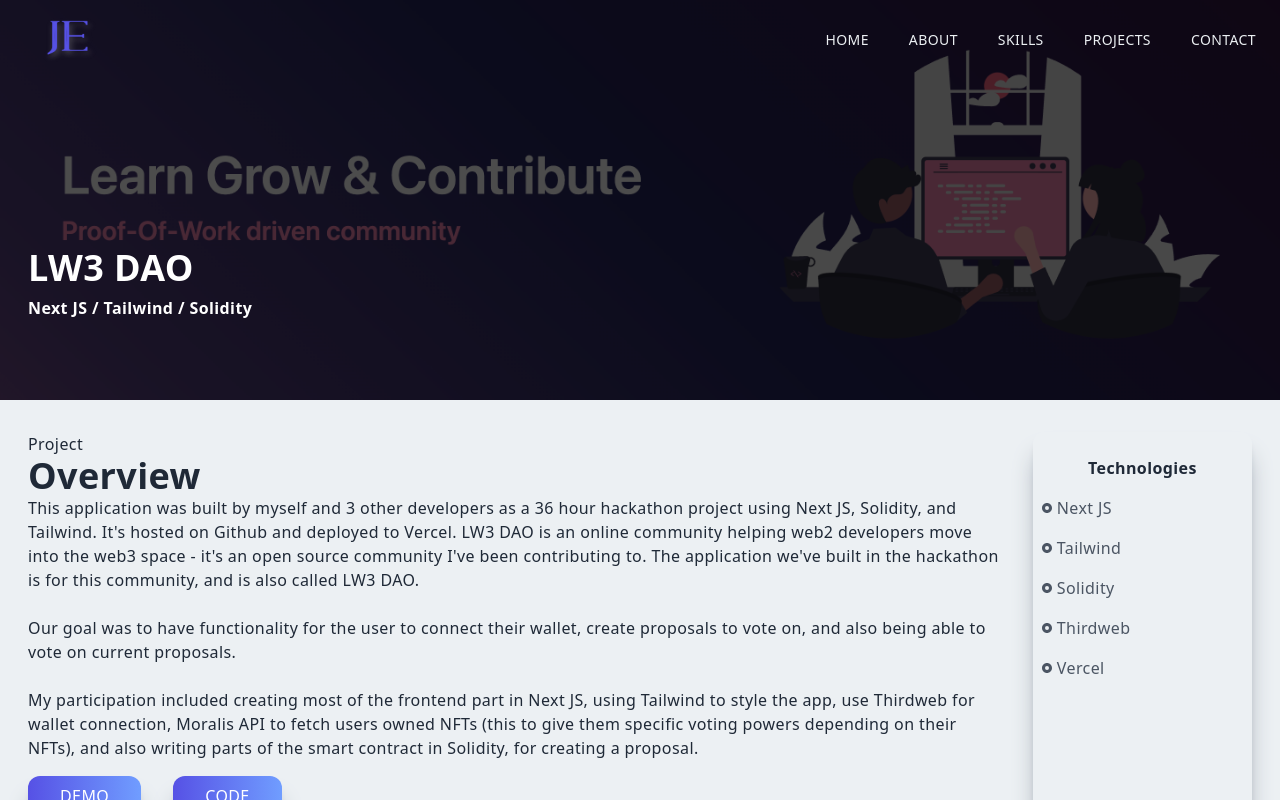
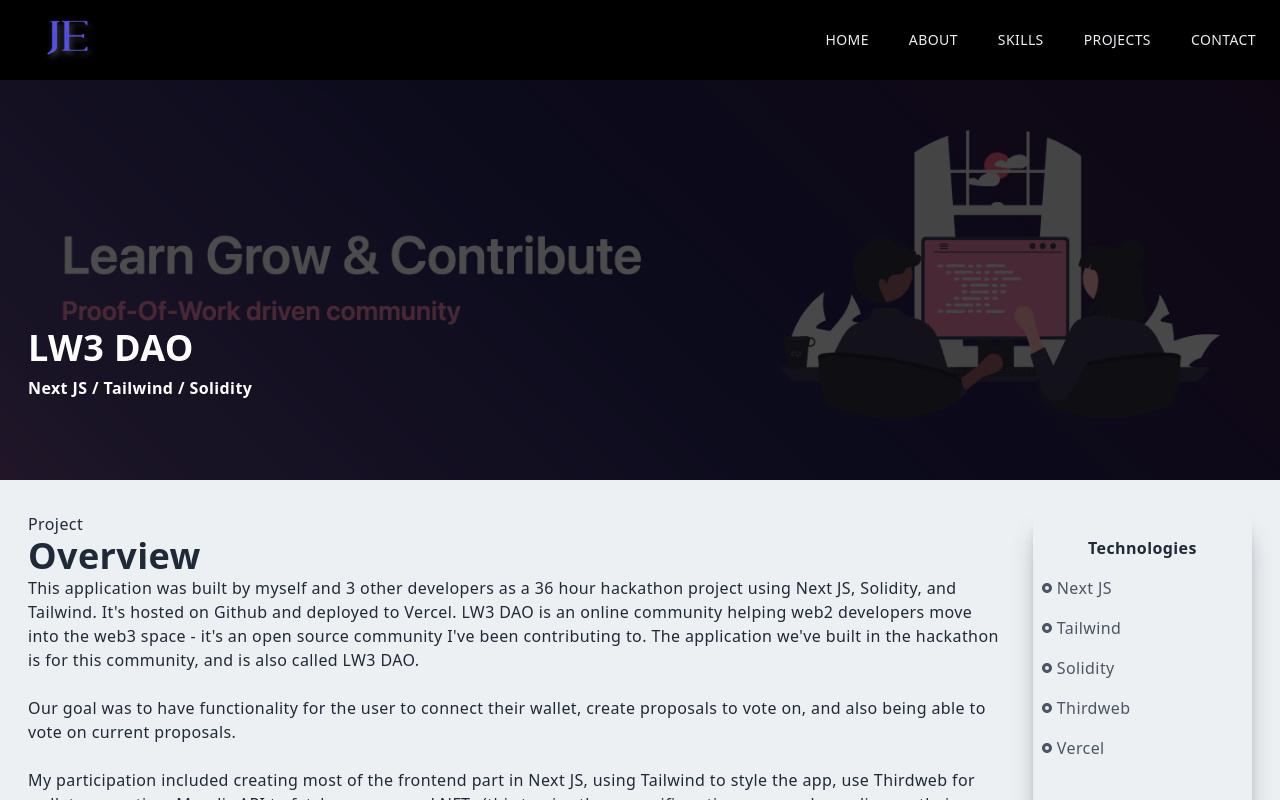
Before and after one commit to jossifelefteriadis/jossifelefteriadis, a Next.js app in the folder my-app/: page /lw3dao in a window 1280 px wide. Shown: the top 800 px of the page. Built offline with nearby package versions, Linux system fonts and the light colour scheme.

Commit message:
add padding to projects image

```diff
--- a/my-app/components/nav.js
+++ b/my-app/components/nav.js
@@ -17,7 +17,7 @@ export default function Nav() {
 
   useEffect(() => {
     if (router.asPath === "/lw3dao" || router.asPath === "/mynft") {
-      setNavBg("transparent");
+      setNavBg("#000000");
       setLinkColor("#ecf0f3");
     } else {
       setNavBg("#ecf0f3");
--- a/my-app/pages/lw3dao.js
+++ b/my-app/pages/lw3dao.js
@@ -7,7 +7,7 @@ import Lw3Dao from "../public/assets/projects/lw3-dao.png";
 
 export default function Lw3dao() {
   return (
-    <section className="w-full">
+    <section className="w-full pt-20">
       <section className="w-screen h-[50vh] relative">
         <section className="absolute top-0 left-0 w-full h-[50vh] bg-black/70 z-10" />
         <Image
--- a/my-app/pages/mynft.js
+++ b/my-app/pages/mynft.js
@@ -7,7 +7,7 @@ import MyNft from "../public/assets/projects/mynft.png";
 
 export default function Mynft() {
   return (
-    <section className="w-full">
+    <section className="w-full pt-20">
       <section className="w-screen h-[50vh] relative">
         <section className="absolute top-0 left-0 w-full h-[50vh] bg-black/70 z-10" />
         <Image
```
